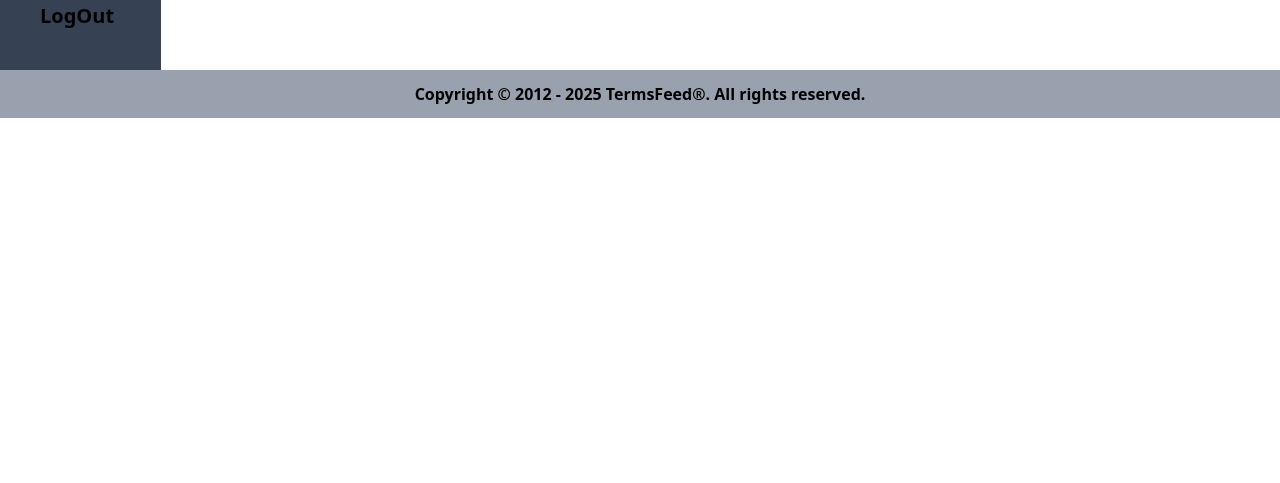
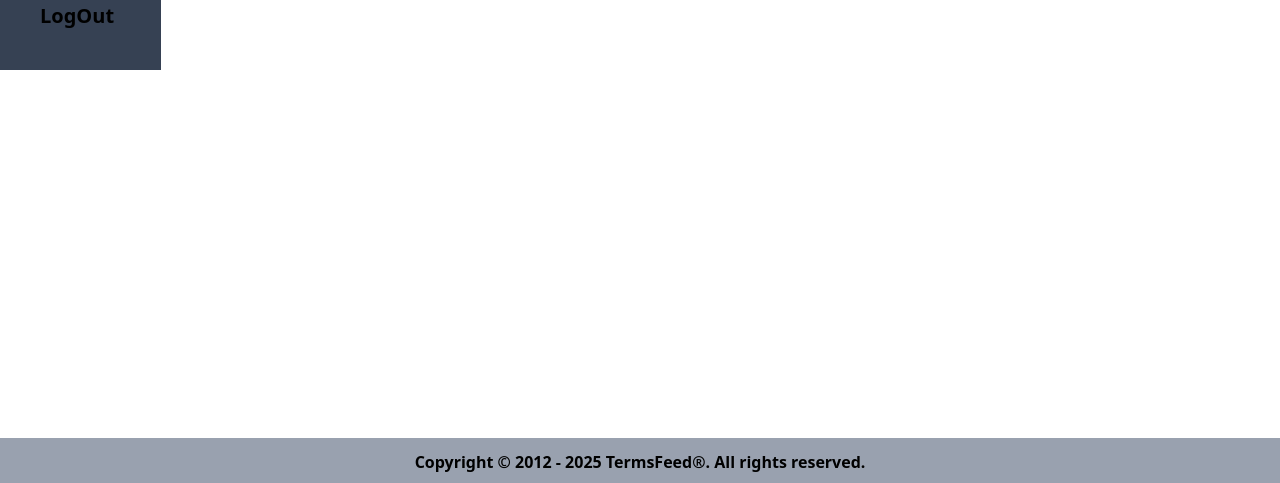
Before and after one commit to moshaosama/Project-by-Design_Pattern, a React (Vite) app: page / in a window 1280 px wide. Shown: the part 314-797 px from the top of the page. Built offline with nearby package versions, Linux system fonts and the light colour scheme.

Commit message:
Update Footer component

```diff
--- a/src/Components/Footer.tsx
+++ b/src/Components/Footer.tsx
@@ -1,7 +1,7 @@
 const Footer = () => {
   return (
     <>
-      <div className="bg-gray-400 p-3">
+      <div className="bg-gray-400 p-3 fixed bottom-0 w-full">
         <h1 className="text-md font-semibold text-center">
           Copyright © 2012 - 2025 TermsFeed®. All rights reserved.
         </h1>
```
